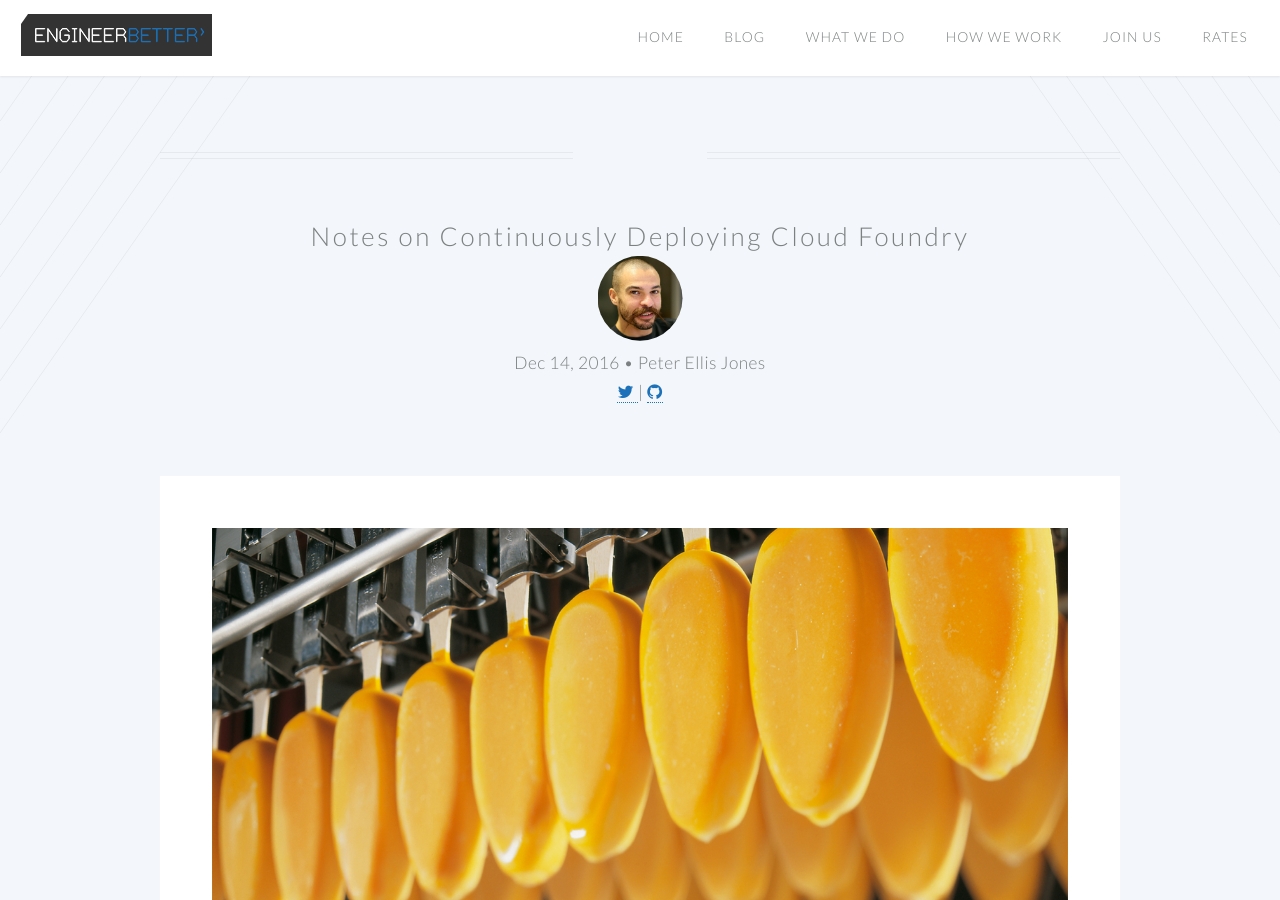
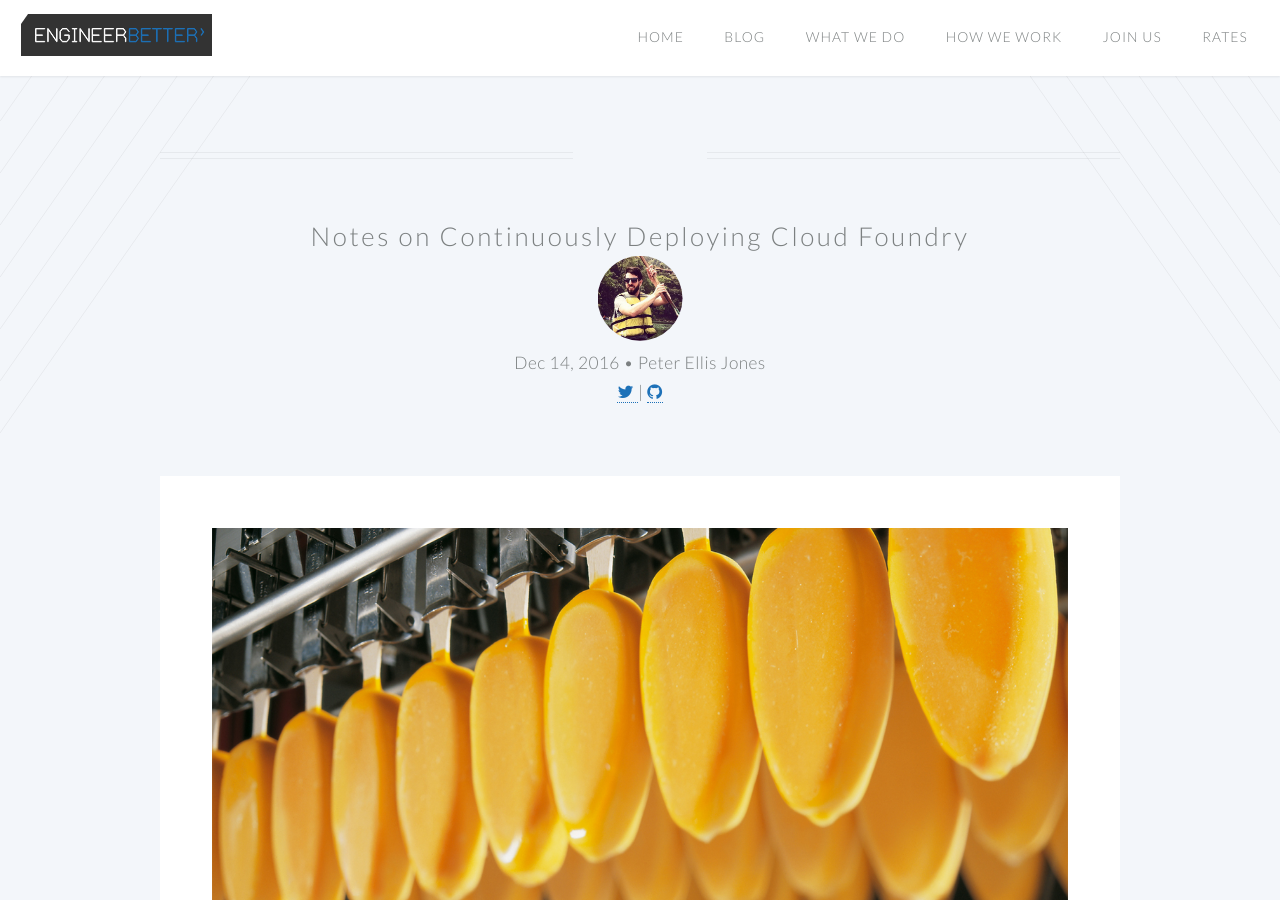
Before and after one commit to DanielJonesEB/engineerbetter.com, a Jekyll site: the page built from _posts/2016-12-14-notes-on-continuously-deploying-cloudfoundry.markdown, in a window 1280 px wide and 900 px high. Built offline with Jekyll 4.4.1, drawn with Linux system fonts in a browser that asks for light colours; comment, search, counter and statistics services are not loaded.

Commit message:
add avatar image for pete

```diff
--- a/_data/authors.yml
+++ b/_data/authors.yml
@@ -14,4 +14,4 @@ pete:
   name: Peter Ellis Jones
   github: peterellisjones
   twitter: peterellisjones
-  avatar: /images/danj-avatar-square.jpg
+  avatar: /images/pete-avatar.jpg
```
Also changed, not shown: images/pete-avatar.jpg (added).
